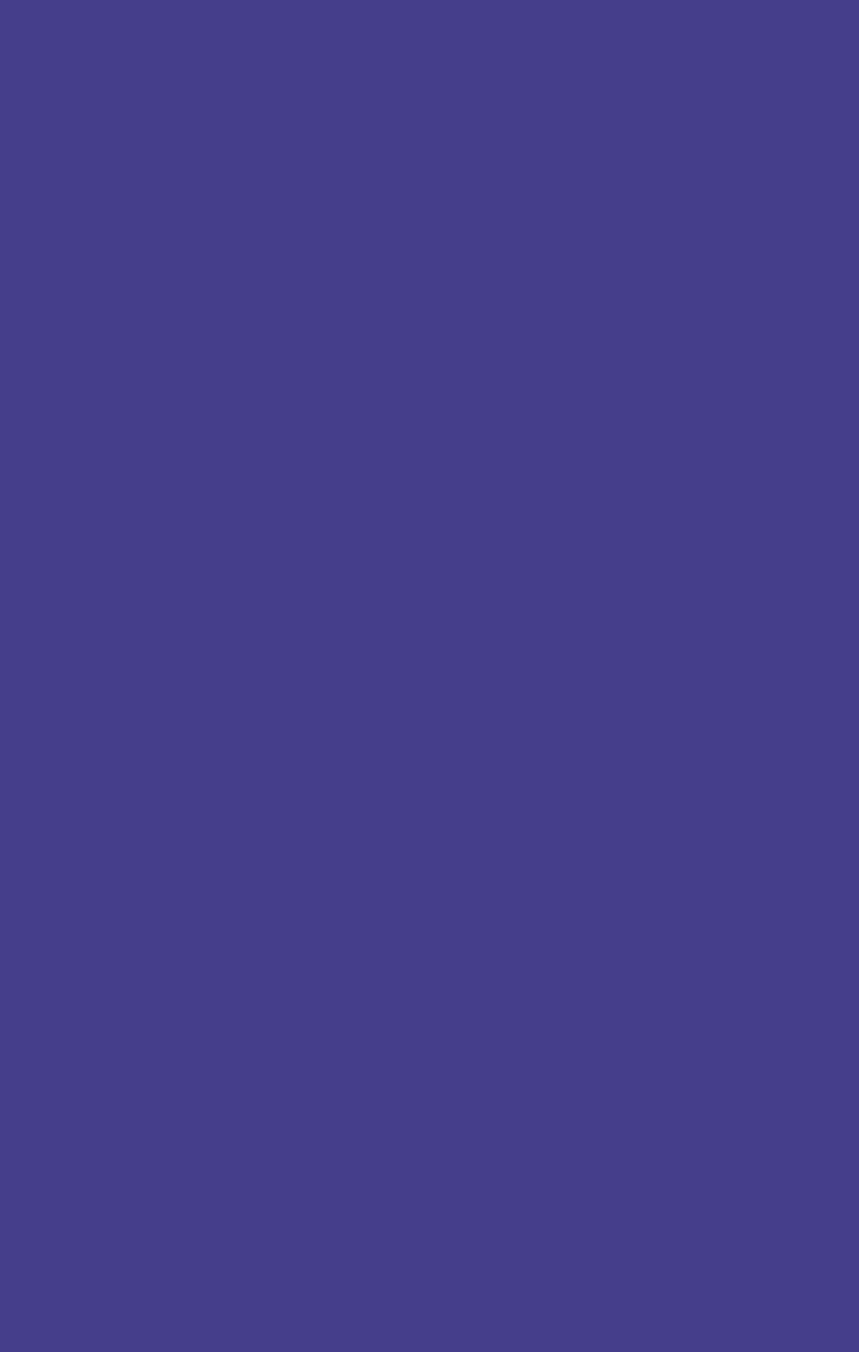
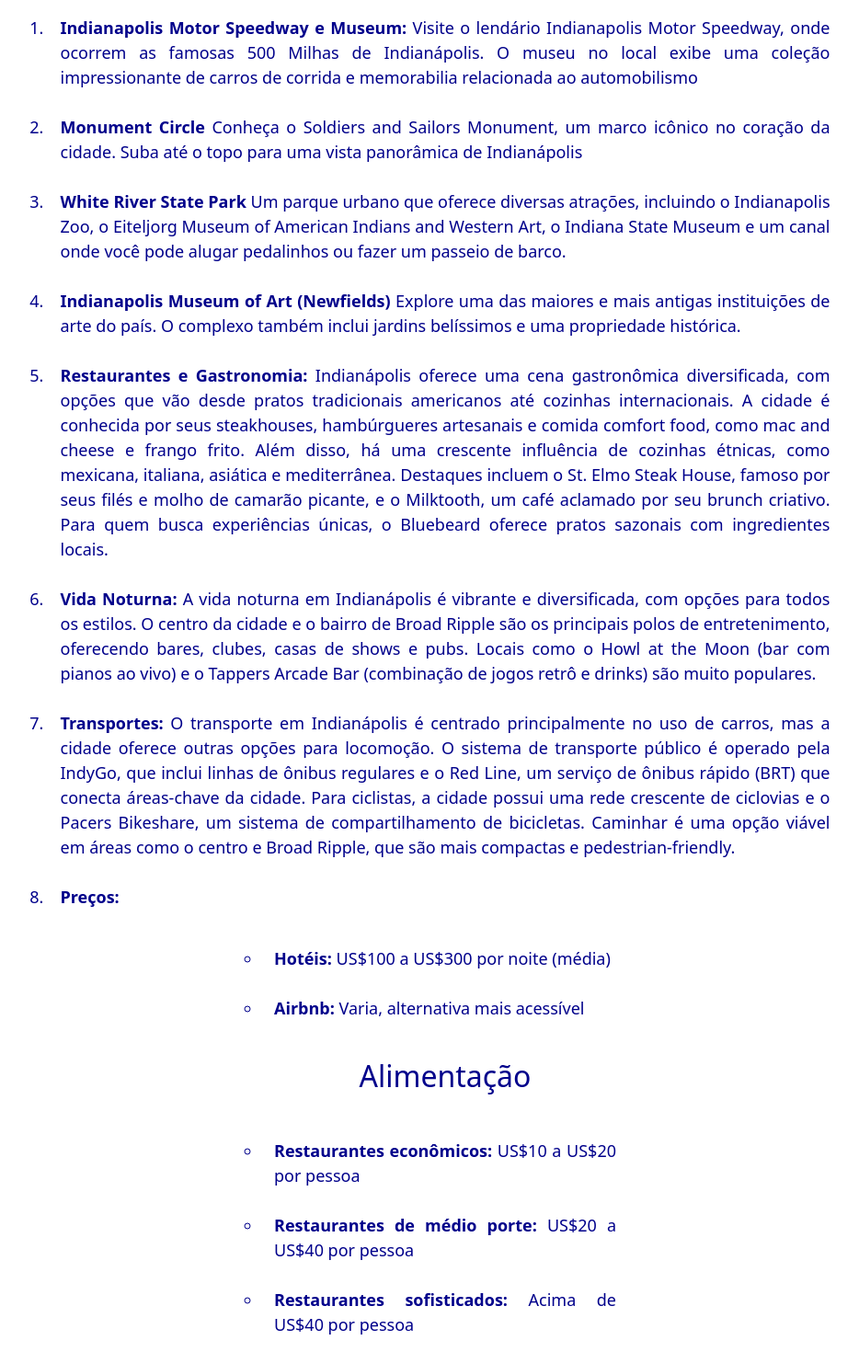
Before and after one commit to Alfa-One-Development/ViagemNet, a React (Vite) app in the folder siteviagem/: page /indianapolis in a window 1280 px wide. Before the commit this address had no page. Shown: the part 1280-2750 px from the top of the page at 92% size, without its empty margins (172-1106 px from the left). Before the commit the page ends 800 px from the top, so only its background shows below. Built offline with nearby package versions, Linux system fonts and the light colour scheme.

Commit message:
indianapolis.correia

```diff
--- /dev/null
+++ b/package.json
@@ -0,0 +1,6 @@
+{
+  "dependencies": {
+    "bootstrap": "^5.3.3",
+    "react-bootstrap": "^2.10.9"
+  }
+}
--- a/siteviagem/src/App.jsx
+++ b/siteviagem/src/App.jsx
@@ -1,5 +1,6 @@
 import { BrowserRouter, Routes, Route } from 'react-router-dom';
 import Home from './pages/Home';
+import IndianapolisPage from './pages/Indianapolis';
 import LuandaPage from './pages/Luanda';
 import './App.css'
 
@@ -10,6 +11,7 @@ function App() {
     <BrowserRouter>
     <Routes>
       <Route path="/" element={<Home />} />
+      <Route path="/indianapolis" element={<IndianapolisPage />} />
       <Route path="/luanda" element={<LuandaPage />} />
     </Routes>
     </BrowserRouter>
--- a/siteviagem/src/pages/Indianapolis.jsx
+++ b/siteviagem/src/pages/Indianapolis.jsx
@@ -0,0 +1,160 @@
+import Header from "../components/Header";
+import Footer from "../components/Footer";
+import Cards from "../components/Cards";
+
+import Indianapolis from "../assets/Viagem3.jpg";
+
+import "../styles/Page.css";
+import "bootstrap/dist/css/bootstrap.min.css";
+
+function IndianapolisPage() {
+  return (
+    <>
+      <Header />
+
+      <section className="Page">
+        <img src={Indianapolis} />
+        <h1>Indianapolis</h1>
+        <p classname="SubTitle">
+          Indianápolis é a capital e a maior cidade do estado de Indiana, nos
+          Estados Unidos. Localizada na região Centro-Oeste do país, a cidade é
+          conhecida por ser um importante centro financeiro, cultural e
+          esportivo. Fundada em 1821, Indianápolis foi planejada para ser a
+          capital do estado, e seu layout foi desenhado com ruas que convergem
+          para o Monument Circle, um marco central que abriga o Soldiers and
+          Sailors Monument, um memorial dedicado aos veteranos de guerra.
+        </p>
+
+        <h4>O que fazer em Indianápolis:</h4>
+
+        <ol>
+          <li>
+            <strong> Indianapolis Motor Speedway e Museum: </strong>
+            Visite o lendário Indianapolis Motor Speedway, onde ocorrem as
+            famosas 500 Milhas de Indianápolis. O museu no local exibe uma
+            coleção impressionante de carros de corrida e memorabilia
+            relacionada ao automobilismo
+          </li>
+          <li>
+            <strong>Monument Circle </strong>
+            Conheça o Soldiers and Sailors Monument, um marco icônico no coração
+            da cidade. Suba até o topo para uma vista panorâmica de Indianápolis
+          </li>
+          <li>
+            <strong> White River State Park </strong>
+            Um parque urbano que oferece diversas atrações, incluindo o
+            Indianapolis Zoo, o Eiteljorg Museum of American Indians and Western
+            Art, o Indiana State Museum e um canal onde você pode alugar
+            pedalinhos ou fazer um passeio de barco.{" "}
+          </li>
+
+          <li>
+            <strong>Indianapolis Museum of Art (Newfields) </strong>
+            Explore uma das maiores e mais antigas instituições de arte do país.
+            O complexo também inclui jardins belíssimos e uma propriedade
+            histórica.
+          </li>
+
+          <li>
+            <strong>Restaurantes e Gastronomia: </strong>
+            Indianápolis oferece uma cena gastronômica diversificada, com opções
+            que vão desde pratos tradicionais americanos até cozinhas
+            internacionais. A cidade é conhecida por seus steakhouses,
+            hambúrgueres artesanais e comida comfort food, como mac and cheese e
+            frango frito. Além disso, há uma crescente influência de cozinhas
+            étnicas, como mexicana, italiana, asiática e mediterrânea. Destaques
+            incluem o St. Elmo Steak House, famoso por seus filés e molho de
+            camarão picante, e o Milktooth, um café aclamado por seu brunch
+            criativo. Para quem busca experiências únicas, o Bluebeard oferece
+            pratos sazonais com ingredientes locais.
+          </li>
+          <li>
+            <strong>Vida Noturna: </strong>A vida noturna em Indianápolis é
+            vibrante e diversificada, com opções para todos os estilos. O centro
+            da cidade e o bairro de Broad Ripple são os principais polos de
+            entretenimento, oferecendo bares, clubes, casas de shows e pubs.
+            Locais como o Howl at the Moon (bar com pianos ao vivo) e o Tappers
+            Arcade Bar (combinação de jogos retrô e drinks) são muito populares.
+          </li>
+          <li>
+            <strong>Transportes: </strong>O transporte em Indianápolis é
+            centrado principalmente no uso de carros, mas a cidade oferece
+            outras opções para locomoção. O sistema de transporte público é
+            operado pela IndyGo, que inclui linhas de ônibus regulares e o Red
+            Line, um serviço de ônibus rápido (BRT) que conecta áreas-chave da
+            cidade. Para ciclistas, a cidade possui uma rede crescente de
+            ciclovias e o Pacers Bikeshare, um sistema de compartilhamento de
+            bicicletas. Caminhar é uma opção viável em áreas como o centro e
+            Broad Ripple, que são mais compactas e pedestrian-friendly.
+          </li>
+          <li>
+            <strong>Preços: </strong>
+            <ul>
+              <li>
+                <strong>Hotéis:</strong> US$100 a US$300 por noite (média)
+              </li>
+              <li>
+                <strong>Airbnb:</strong> Varia, alternativa mais acessível
+              </li>
+            </ul>
+
+            <h2>Alimentação</h2>
+            <ul>
+              <li>
+                <strong>Restaurantes econômicos:</strong> US$10 a US$20 por
+                pessoa
+              </li>
+              <li>
+                <strong>Restaurantes de médio porte:</strong> US$20 a US$40 por
+                pessoa
+              </li>
+              <li>
+                <strong>Restaurantes sofisticados:</strong> Acima de US$40 por
+                pessoa
+              </li>
+            </ul>
+
+            <h2>Transporte</h2>
+            <ul>
+              <li>
+                <strong>Aluguel de carros:</strong> Varia conforme o modelo e
+                duração
+              </li>
+              <li>
+                <strong>Transporte público (ônibus e IndyGo):</strong> Opção
+                econômica
+              </li>
+              <li>
+                <strong>Aplicativos de transporte (Uber, Lyft):</strong>{" "}
+                Amplamente utilizados
+              </li>
+            </ul>
+
+            <h2>Dicas para Economizar</h2>
+            <ul>
+              <li>Visite na baixa temporada</li>
+              <li>Aproveite atrações gratuitas</li>
+              <li>Use transporte público/aplicativos</li>
+              <li>Procure restaurantes com promoções</li>
+            </ul>
+
+            <h2>Informações Adicionais</h2>
+            <ul>
+              <li>
+                Bom custo-benefício em comparação com outras cidades dos EUA.
+              </li>
+              <li>Forbes Brasil destaca preços acessíveis.</li>
+              <li>Kayak auxilia na busca de voos e custos.</li>
+            </ul>
+          </li>
+        </ol>
+
+        <p></p>
+      </section>
+
+      <Footer />
+    </>
+  );
+}
+
+export default IndianapolisPage;
```
Also changed, not shown: 1 other file (tests, documents, lock files or other folders).
